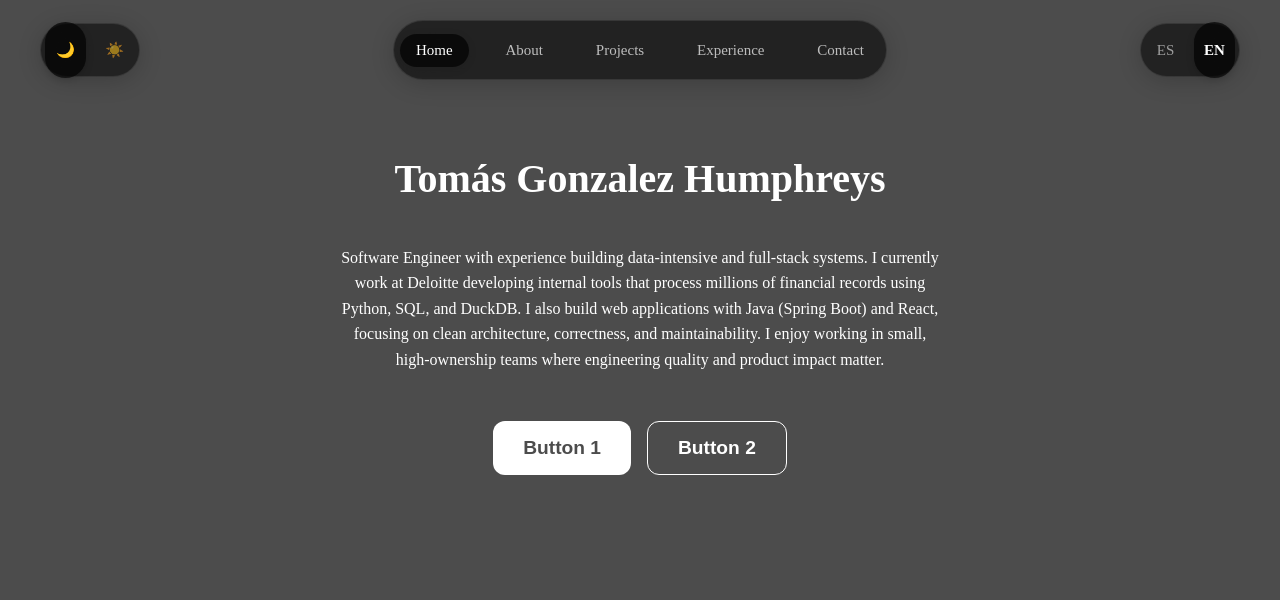
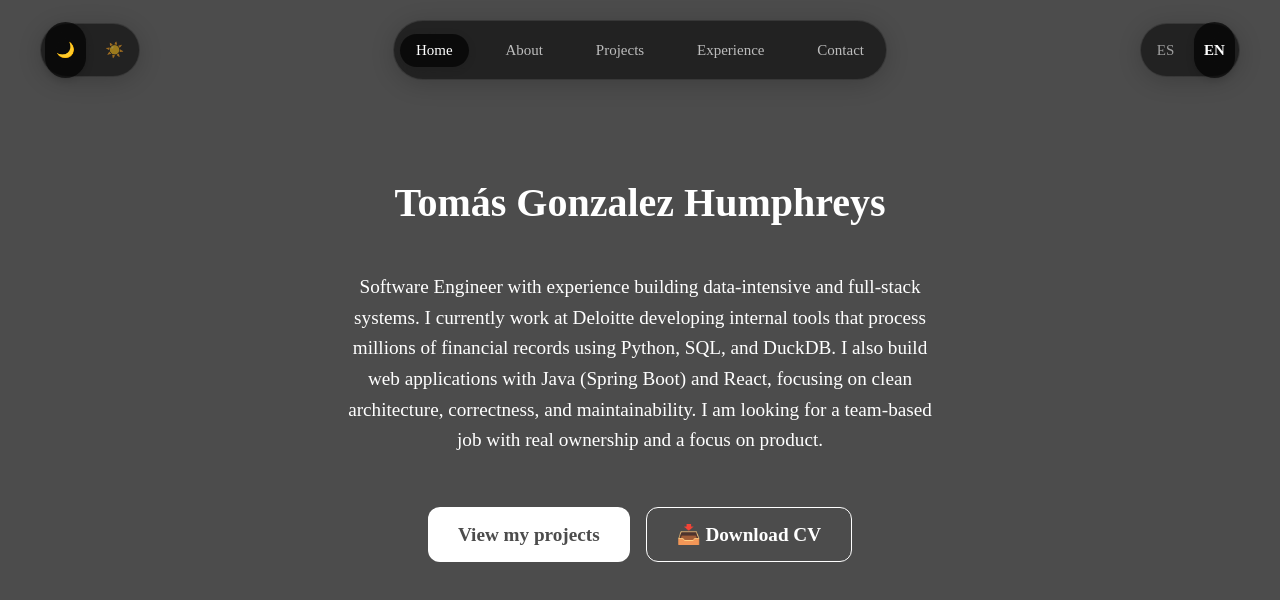
Before and after one commit to tomasitogh/shiny-potato-portfolio, a React (Vite) app: page / in a window 1280 px wide. Shown: the top 600 px of the page. Built offline with nearby package versions, Linux system fonts and the light colour scheme.

Commit message:
Se implementaron los botones de Home.jsx. Uno para ir a /projects y otro para descargar el cv. Además se agregó información en el About.jsx

```diff
--- a/src/pages/About.jsx
+++ b/src/pages/About.jsx
@@ -4,11 +4,25 @@ export default function About() {
     const { t } = useGlobal()
 
     return (
-        <main className="page">
-            <h1>{t("about.title")}</h1>
-            <p>
+        <main className="page" style={{ maxWidth: "800px", margin: "0 auto", paddingBottom: "4rem" }}>
+            <h1 style={{ marginBottom: "2rem" }}>{t("about.title")}</h1>
+            <p style={{ lineHeight: "1.6", marginBottom: "2rem" }}>
                 {t("about.description")}
             </p>
+
+            <section style={{ marginBottom: "2rem" }}>
+                <h2 style={{ fontSize: "1.5rem", marginBottom: "1rem" }}>{t("about.nextSteps.title")}</h2>
+                <p style={{ lineHeight: "1.6" }}>
+                    {t("about.nextSteps.description")}
+                </p>
+            </section>
+
+            <section>
+                <h2 style={{ fontSize: "1.5rem", marginBottom: "1rem" }}>{t("about.jobOpportunities.title")}</h2>
+                <p style={{ lineHeight: "1.6" }}>
+                    {t("about.jobOpportunities.description")}
+                </p>
+            </section>
         </main>
     )
 }
--- a/src/pages/Home.css
+++ b/src/pages/Home.css
@@ -4,7 +4,7 @@
     flex-direction: column;
     align-items: center;
     max-width: 800px;
-    margin: 0 auto;
+    margin: 2rem auto;
 }
 
 .home-title {
@@ -16,12 +16,15 @@
     font-weight: 400;
     max-width: 600px;
     line-height: 1.6;
+    font-size: 1.2rem;
 }
 
 .home-buttons {
     display: flex;
     gap: 1rem;
     margin-top: 2rem;
+    position: relative;
+    z-index: 10;
 }
 
 .btn-primary {
@@ -34,6 +37,10 @@
     font-weight: 600;
     font-size: 1.2rem;
     transition: opacity 0.2s ease;
+    text-decoration: none;
+    display: inline-flex;
+    align-items: center;
+    justify-content: center;
 }
 
 .btn-primary:hover {
@@ -50,6 +57,10 @@
     font-weight: 600;
     font-size: 1.2rem;
     transition: background 0.2s ease, color 0.2s ease;
+    text-decoration: none;
+    display: inline-flex;
+    align-items: center;
+    justify-content: center;
 }
 
 .btn-secondary:hover {
--- a/src/pages/Home.jsx
+++ b/src/pages/Home.jsx
@@ -1,8 +1,13 @@
 import { useGlobal } from "../context/GlobalContext"
+import { Link } from "react-router-dom"
 import "./Home.css"
 
 export default function Home() {
-  const { t } = useGlobal()
+  const { t, lang } = useGlobal()
+
+  const cvFile = lang === 'es'
+    ? '/cv_GonzalezHumphreys_es.pdf'
+    : '/cv_GonzalezHumphreys_en.pdf';
 
   return (
     <main className="page home-container">
@@ -11,8 +16,18 @@ export default function Home() {
         {t("homePage.description")}
       </p>
       <div className="home-buttons">
-        <button className="btn-primary">Button 1</button>
-        <button className="btn-secondary">Button 2</button>
+        <Link to="/projects" className="btn-primary">
+          {t("homePage.projectsButton")}
+        </Link>
+        <a
+          href={cvFile}
+          download
+          className="btn-secondary"
+          target="_blank"
+          rel="noopener noreferrer"
+        >
+          📥 {t("homePage.cvButton")}
+        </a>
       </div>
     </main>
   )
--- a/src/translations/en.json
+++ b/src/translations/en.json
@@ -1,11 +1,21 @@
 {
     "homePage": {
         "title": "Tomás Gonzalez Humphreys",
-        "description": "Software Engineer with experience building data-intensive and full-stack systems. I currently work at Deloitte developing internal tools that process millions of financial records using Python, SQL, and DuckDB. I also build web applications with Java (Spring Boot) and React, focusing on clean architecture, correctness, and maintainability. I enjoy working in small, high-ownership teams where engineering quality and product impact matter."
+        "description": "Software Engineer with experience building data-intensive and full-stack systems. I currently work at Deloitte developing internal tools that process millions of financial records using Python, SQL, and DuckDB. I also build web applications with Java (Spring Boot) and React, focusing on clean architecture, correctness, and maintainability. I am looking for a team-based job with real ownership and a focus on product.",
+        "projectsButton": "View my projects",
+        "cvButton": "Download CV"
     },
     "about": {
         "title": "About Me",
-        "description": "Backend-oriented Software Engineer with experience building data-intensive and full-stack systems. I currently work at Deloitte developing internal tools that process millions of financial records using Python, SQL, and DuckDB."
+        "description": "Software Engineer with experience analyzing, developing, and validating software solutions across backend and data-intensive environments. Strong background in Python, Java, and React, with hands-on experience identifying logical errors, performance issues, and data inconsistencies. Able to clearly explain technical concepts in written Spanish and English, with a strong focus on code correctness, reliability, and structured feedback. Comfortable collaborating with non-technical stakeholders. Presented technical solutions and data outputs to regional Tax leadership at a Big Tech client, explaining data logic, validations, and results.",
+        "nextSteps": {
+            "title": "Next steps",
+            "description": "I’m currently around 60% through my Computer Science Engineering degree, balancing academic challenges with real-world experience building time-saving software in my current role. I’m actively strengthening my backend skills with Java and Spring Boot, aiming to grow as a Full Stack Engineer capable of building robust and scalable systems."
+        },
+        "jobOpportunities": {
+            "title": "Job Opportunities",
+            "description": "For my next role, I’m especially interested in joining an engineering team where collaboration, technical discussions, and shared ownership are part of the daily work. I value environments where engineers learn from each other through reviews, design decisions, and collective problem-solving. I’m looking for remote opportunities with flexible or asynchronous schedules."
+        }
     },
     "nav": {
         "home": "Home",
--- a/src/translations/es.json
+++ b/src/translations/es.json
@@ -1,11 +1,21 @@
 {
     "homePage": {
         "title": "Tomás Gonzalez Humphreys",
-        "description": "Ingeniero de software con experiencia en sistemas full-stack y procesamiento de datos. Actualmente trabajo en Deloitte desarrollando herramientas internas que procesan millones de registros contables usando Python, Pandas, SQL y DuckDB. También construyo aplicaciones web con Java (Spring Boot) y React, enfocándome en arquitectura limpia, confiabilidad y mantenibilidad. Estoy buscando trabajar en equipos, con ownership real y foco en producto."
+        "description": "Ingeniero de software con experiencia en sistemas full-stack y procesamiento de datos. Actualmente trabajo en Deloitte desarrollando herramientas internas que procesan millones de registros contables usando Python, Pandas, SQL y DuckDB. También construyo aplicaciones web con Java (Spring Boot) y React, enfocándome en arquitectura limpia, confiabilidad y mantenibilidad. Estoy buscando trabajar en equipos, con ownership real y foco en producto.",
+        "projectsButton": "Ver mis proyectos",
+        "cvButton": "Descargar CV"
     },
     "about": {
         "title": "Sobre mí",
-        "description": "Ingeniero de software orientado a backend, con experiencia en sistemas full-stack y procesamiento de datos. Actualmente trabajo en Deloitte desarrollando herramientas internas que procesan millones de registros financieros usando Python, SQL y DuckDB."
+        "description": "Software Engineer con experiencia en el desarrollo de herramientas internas de alto impacto, procesando millones de registros y optimizando flujos de datos críticos en el sector contable en Deloitte. Soy un Software Engineer con foco en backend con Java y Spring Boot, diseño de APIs, bases de datos relacionales y frontend moderno con React. Perfil colaborativo, orientado a producto y con mentalidad de ownership. Tengo ingles fluido, nivel B2, el cual me permite comunicarme fluidamente.",
+        "nextSteps": {
+            "title": "Próximos pasos",
+            "description": "Actualmente me encuentro cursando la carrera de Ingeniería en Informática, con aproximadamente un 60% de avance, combinando los desafíos académicos con experiencia profesional desarrollando software que genera impacto real en mi equipo de trabajo. Estoy enfocado en seguir profundizando mis conocimientos en Java y Spring Boot, con el objetivo de consolidar un perfil Full Stack orientado a sistemas robustos y escalables."
+        },
+        "jobOpportunities": {
+            "title": "Oportunidades Laborales",
+            "description": "En esta nueva etapa profesional, busco incorporarme a un equipo de ingeniería donde el trabajo colaborativo, el intercambio técnico y el aprendizaje entre pares sean parte del día a día. Me interesa trabajar en entornos remotos, idealmente con cierta flexibilidad horaria, que permitan un buen equilibrio entre trabajo, estudio y crecimiento profesional."
+        }
     },
     "nav": {
         "home": "Inicio",
```
Also changed, not shown: 2 other files (tests, documents, lock files or other folders).
